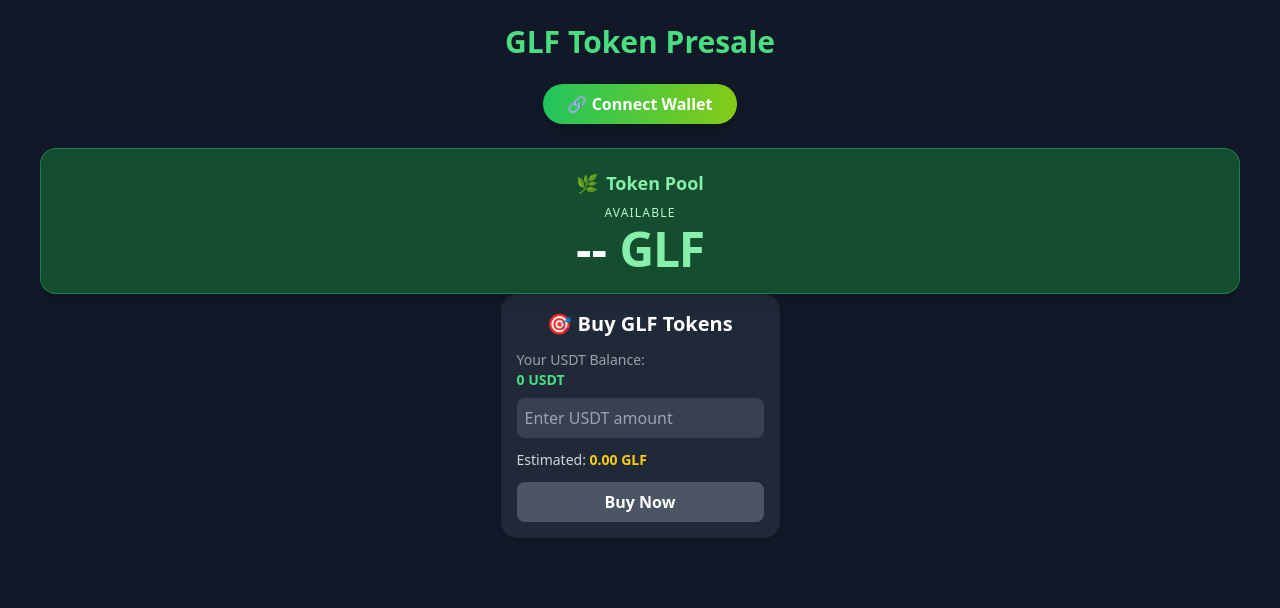
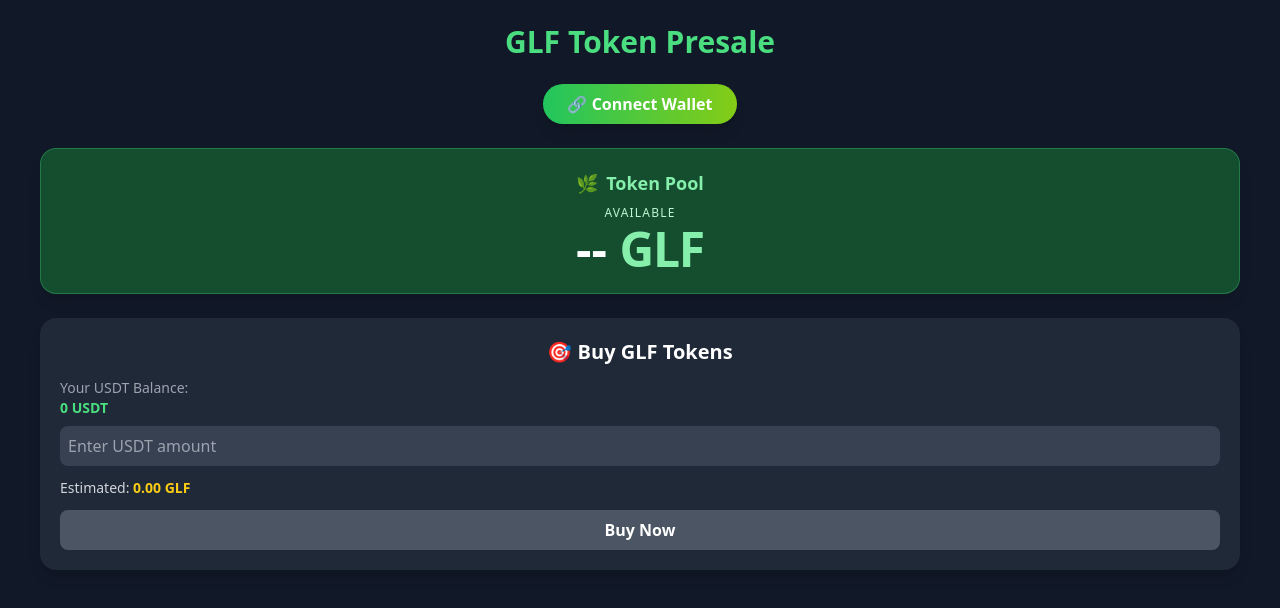
Before and after one commit to shopnilshovon/glf-presale-v2-, a React (Vite) app: page / in a window 1280 px wide. Shown: the top 608 px of the page. Built offline with nearby package versions, Linux system fonts and the light colour scheme.

Commit message:
Update BuyToken.jsx

```diff
--- a/src/components/BuyToken.jsx
+++ b/src/components/BuyToken.jsx
@@ -6,7 +6,7 @@ import ABI from "../abis/PresaleABI.json";
 export default function BuyToken({ account, setNotification }) {
   const [amount, setAmount] = useState("");
   const [loading, setLoading] = useState(false);
-  const [status, setStatus] = useState(""); // approve / confirming
+  const [status, setStatus] = useState("");
   const [usdtBalance, setUsdtBalance] = useState("0");
 
   const fetchBalance = async () => {
@@ -18,7 +18,7 @@ export default function BuyToken({ account, setNotification }) {
       provider
     );
     const balance = await usdt.balanceOf(account);
-    setUsdtBalance(ethers.utils.formatUnits(balance, 6)); // USDT has 6 decimals
+    setUsdtBalance(ethers.utils.formatUnits(balance, 6));
   };
 
   useEffect(() => {
@@ -27,7 +27,7 @@ export default function BuyToken({ account, setNotification }) {
 
   const estimateTokens = () => {
     const usdtValue = parseFloat(amount || "0");
-    const rate = 0.05; // 1 GLF = 0.05 USDT
+    const rate = 0.05;
     if (usdtValue && rate) return (usdtValue / rate).toFixed(2);
     return "0.00";
   };
@@ -83,7 +83,8 @@ export default function BuyToken({ account, setNotification }) {
   };
 
   return (
-    <div className="bg-gray-800 p-4 rounded-2xl shadow-md text-white max-w-md mx-auto">
+    <div className="w-full px-4 mt-6">
+      <div className="bg-gray-800 rounded-2xl p-5 shadow-lg text-white">
         <h2 className="text-xl font-semibold mb-3 text-center">🎯 Buy GLF Tokens</h2>
 
         <div className="mb-2 text-sm">
@@ -124,5 +125,6 @@ export default function BuyToken({ account, setNotification }) {
           {loading ? "Processing..." : "Buy Now"}
         </button>
       </div>
+    </div>
   );
 }
```
Lines whose indentation alone changed are shown as unchanged.
